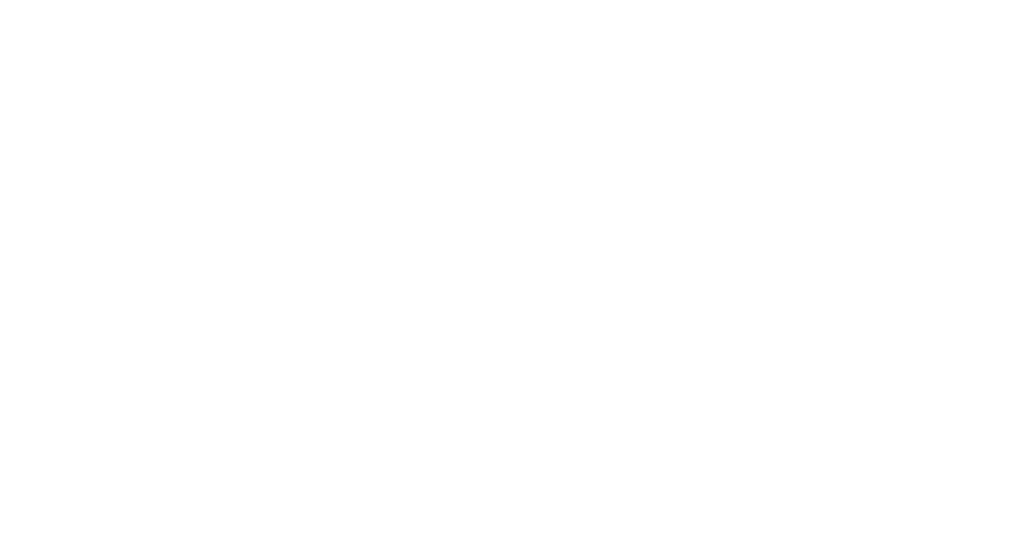
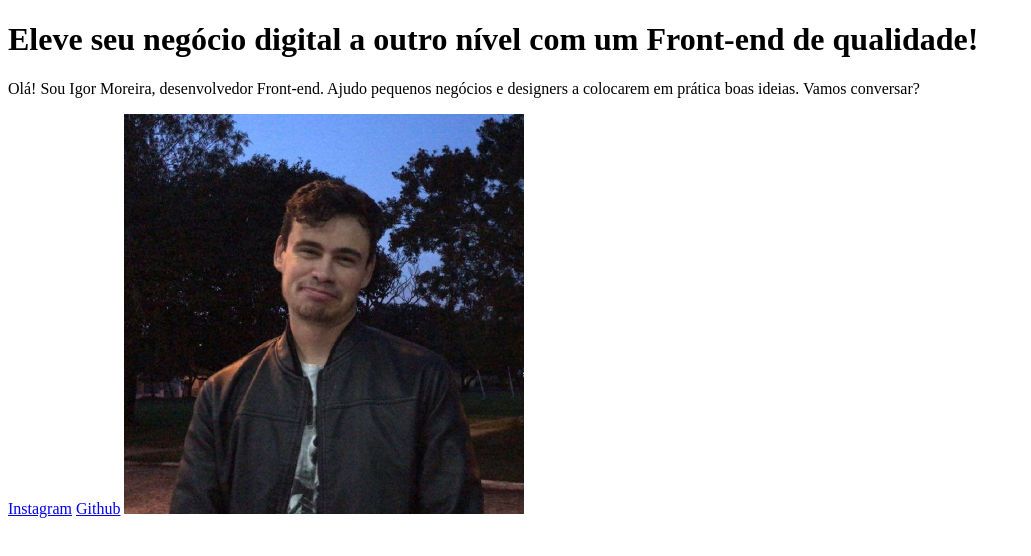
Before and after one commit to igorpm13/Portifolio, a plain HTML site: page index.html in a window 1280 px wide. Shown: the whole page, without its empty margins (0-1031 px from the left). Drawn offline with Linux system fonts and the light colour scheme.

Commit message:
Implementação de links e imagem

```diff
--- a/index.html
+++ b/index.html
@@ -8,7 +8,13 @@
 </head>
 <body>
     <header></header>
-    <main></main>
+    <main>
+        <h1>Eleve seu negócio digital a outro nível com <strong>um Front-end de qualidade!</strong></h1>
+        <p>Olá! Sou Igor Moreira, desenvolvedor Front-end. Ajudo pequenos negócios e designers a colocarem em prática boas ideias. Vamos conversar?</p>
+        <a href="https://www.instagram.com/escreveigor">Instagram</a>
+        <a href="https://github.com/igorpm13">Github</a>
+        <img src="Perfil-igor.png" alt="Foto do Igor">
+    </main>
     <footer></footer>
 </body>
 </html>
```
Also changed, not shown: Perfil-igor.png (added).
